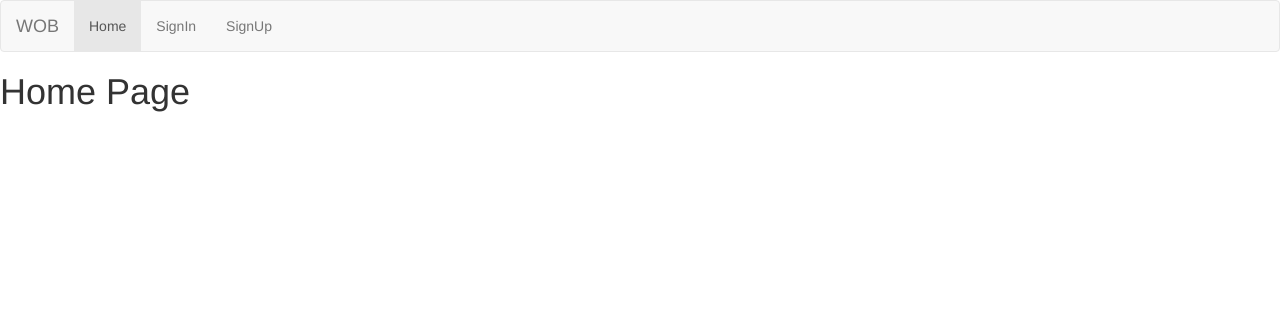
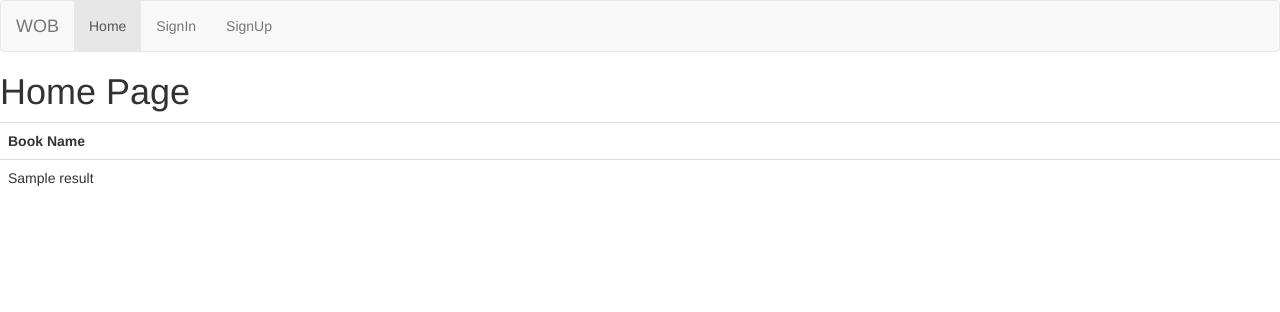
Before and after one commit to itucsdb1928/itucsdb1928_Old, a Flask app: template templates/home.html in a window 1280 px wide. Shown: the top 312 px of the page. Run offline with Flask 2, Linux system fonts and the light colour scheme; the template is opened without the code that fills it: most values are stand-ins (such as "Sample title", 1, 10 or a date in 2020); parts of the project's set-up code (start-up, migrations or seed data) failed here and were passed over; some libraries are stand-ins or nearby versions.

Commit message:
Update home.html

```diff
--- a/templates/home.html
+++ b/templates/home.html
@@ -1,5 +1,20 @@
 {% extends 'layout.html' %}
 {% block content %}
 <h1>Home Page</h1>
+<table class="table is-hoverable">
+    <tr>
+        <th>Book Name</th>
+        <!--
+        <th>Author</th>
+        <th>Publisher</th> -->
+    </tr>
+    {% for i in results %}
 
+    <tr>
+        <td>{{i}}</td>
+        <!--<td>{{i[1]}}</td>
+        <td>{{i[2]}}</td>-->
+    </tr>
+    {% endfor %}
+</table>
 {% endblock content %}
```
